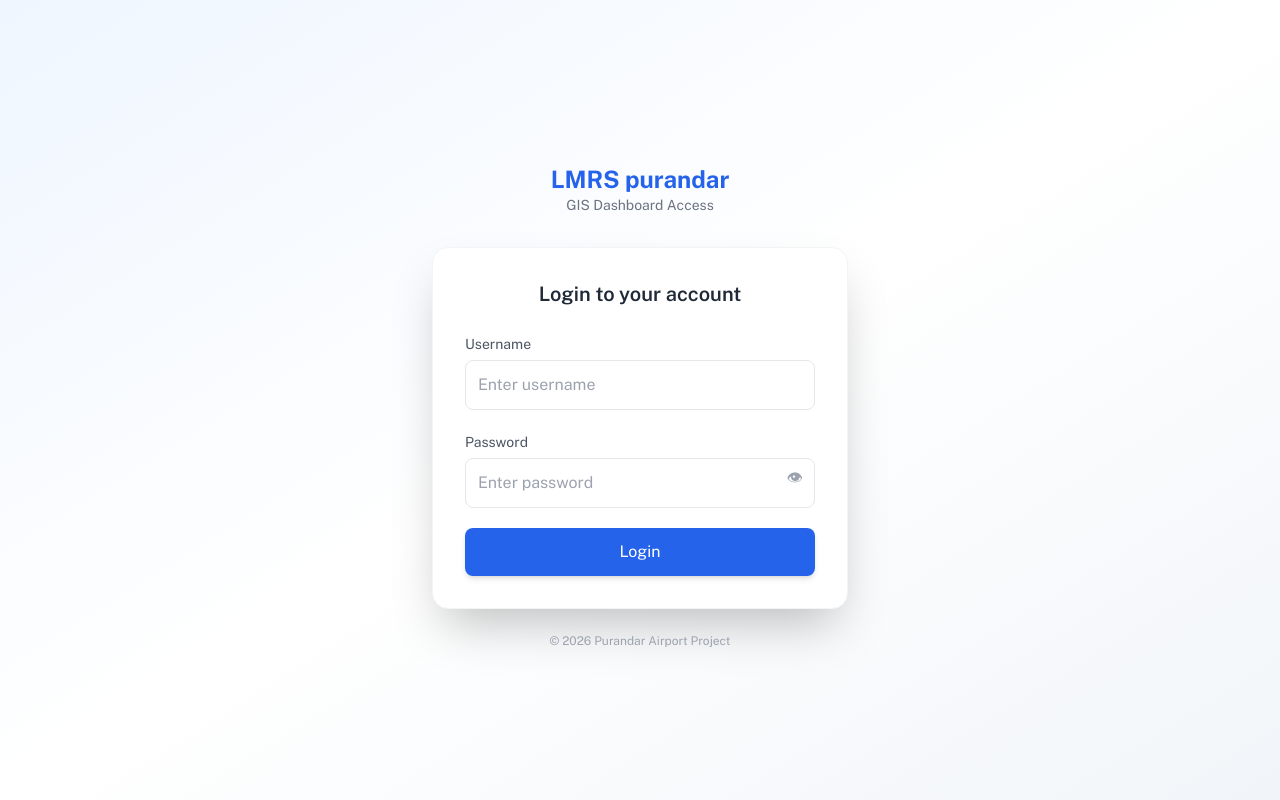
After one commit to Rg-backend-megha-shinde/pap-purandar, a Django app: page /login/ in a window 1280 px wide. The commit adds this page. Run offline with Django 5.2, Linux system fonts and the light colour scheme; some libraries are stand-ins or nearby versions.

Commit message:
Login + API security implemented

```diff
--- /dev/null
+++ b/lmrs/app/templates/login.html
@@ -0,0 +1,106 @@
+<!DOCTYPE html>
+
+<html lang="en">
+<head>
+    <meta charset="UTF-8">
+    <meta name="viewport" content="width=device-width, initial-scale=1.0">
+    <title>Login | Purandar CMS</title>
+
+<!-- Tailwind -->
+<script src="https://cdn.tailwindcss.com"></script>
+
+<!-- Fonts -->
+<link href="https://fonts.googleapis.com/css2?family=Public+Sans:wght@300;400;600;700&display=swap" rel="stylesheet">
+
+<style>
+    body {
+        font-family: 'Public Sans', sans-serif;
+    }
+</style>
+
+
+</head>
+
+<body class="bg-gradient-to-br from-blue-50 via-white to-slate-100 flex items-center justify-center min-h-screen">
+
+
+<div class="w-full max-w-md px-4">
+
+    <!-- Header -->
+    <div class="text-center mb-8">
+        <div class="flex justify-center mb-3">
+            <!-- <div class="w-12 h-12 bg-blue-100 text-blue-600 flex items-center justify-center rounded-xl shadow-sm">
+
+            </div> -->
+        </div>
+        <h1 class="text-2xl font-bold text-blue-600">LMRS purandar</h1>
+        <p class="text-sm text-gray-500">GIS Dashboard Access</p>
+    </div>
+
+    <!-- Login Card -->
+    <div class="bg-white shadow-2xl rounded-2xl p-8 border border-gray-100">
+
+        <h2 class="text-xl font-semibold text-gray-800 mb-6 text-center">
+            Login to your account
+        </h2>
+
+        <form method="POST" class="space-y-5">
+            {% csrf_token %}
+
+            <!-- Username -->
+            <div>
+                <label class="text-sm text-gray-600">Username</label>
+                <input type="text" name="username"
+                    class="w-full mt-1 p-3 border rounded-lg focus:ring-2 focus:ring-blue-500 focus:outline-none transition"
+                    placeholder="Enter username" required>
+            </div>
+
+            <!-- Password -->
+            <div>
+                <label class="text-sm text-gray-600">Password</label>
+                <div class="relative">
+                    <input type="password" name="password" id="password"
+                        class="w-full mt-1 p-3 border rounded-lg focus:ring-2 focus:ring-blue-500 focus:outline-none transition pr-10"
+                        placeholder="Enter password" required>
+
+                    <!-- Show/Hide -->
+                    <span onclick="togglePassword()"
+                        class="absolute right-3 top-3 cursor-pointer text-gray-400 hover:text-gray-600">
+                        👁
+                    </span>
+                </div>
+            </div>
+
+            <!-- Error -->
+            {% if error %}
+                <div class="bg-red-50 text-red-600 text-sm p-2 rounded text-center">
+                    {{ error }}
+                </div>
+            {% endif %}
+
+            <!-- Button -->
+            <button type="submit"
+                class="w-full bg-blue-600 hover:bg-blue-700 text-white p-3 rounded-lg font-medium transition duration-200 shadow-md hover:shadow-lg">
+                Login
+            </button>
+        </form>
+    </div>
+
+    <!-- Footer -->
+    <p class="text-center text-xs text-gray-400 mt-6">
+        © 2026 Purandar Airport Project
+    </p>
+
+</div>
+
+<!-- JS -->
+<script>
+    function togglePassword() {
+        const password = document.getElementById("password");
+        password.type = password.type === "password" ? "text" : "password";
+    }
+</script>
+
+
+</body>
+</html>
--- a/lmrs/app/urls.py
+++ b/lmrs/app/urls.py
@@ -2,6 +2,8 @@ from django.urls import path
 from . import views
 
 urlpatterns = [
+    path('login/', views.login_view, name='login'),
+    path('logout/', views.logout_view, name='logout'),
     path('', views.home, name='home'),
     path('api/villages-list/', views.get_villages_list, name='villages_list'),
     path('api/all-villages-compensation/', views.get_all_villages_compensation, name='all_villages_compensation'),
--- a/lmrs/app/views.py
+++ b/lmrs/app/views.py
@@ -1,7 +1,23 @@
 from django.shortcuts import render
 from django.http import JsonResponse
 from django.db import connection
-
+from django.contrib.auth.decorators import login_required
+from django.contrib.auth import authenticate, login, logout
+from django.shortcuts import redirect
+from django.shortcuts import render, redirect
+from django.contrib.auth import authenticate, login, logout
+from django.http import JsonResponse
+
+
+
+def api_login_required(view_func):
+    def wrapper(request, *args, **kwargs):
+        if not request.user.is_authenticated:
+            return JsonResponse({"error": "Unauthorized"}, status=401)
+        return view_func(request, *args, **kwargs)
+    return wrapper
+
+@login_required
 def home(request):
     return render(request, 'home.html')
 
@@ -9,7 +25,7 @@ def home(request):
 # Views moved or removed because they were redundant (using GeoServer WMS instead)
 
 
-
+@api_login_required
 def get_villages_list(request):
     """Fetch list of all villages"""
     with connection.cursor() as cursor:
@@ -23,7 +39,7 @@ def get_villages_list(request):
 
 
 
-
+@api_login_required
 def get_all_villages_compensation(request):
     """Fetch compensation for all villages"""
     with connection.cursor() as cursor:
@@ -76,7 +92,7 @@ def get_all_villages_compensation(request):
         villages_data.sort(key=lambda x: x['compensation'], reverse=True)
 
         return JsonResponse({'villages': villages_data})
-
+@api_login_required
 def get_all_villages_farmers(request):
     """Fetch affected farmers count for all villages"""
     with connection.cursor() as cursor:
@@ -127,7 +143,7 @@ def get_all_villages_farmers(request):
         villages_data.sort(key=lambda x: x['farmers_count'], reverse=True)
 
         return JsonResponse({'villages': villages_data})
-
+@api_login_required
 def get_project_stats(request):
     """Fetch project statistics - supports optional village filter"""
     village_name = request.GET.get('village', None)
@@ -726,7 +742,7 @@ def get_project_stats(request):
             'asset_areas': asset_areas,
             'land_classification': land_classification
         })
-
+@api_login_required
 def get_gut_numbers_by_village(request, village_name):
     """Fetch list of gut numbers for a specific village"""
     with connection.cursor() as cursor:
@@ -745,7 +761,7 @@ def get_gut_numbers_by_village(request, village_name):
             traceback.print_exc()
             return JsonResponse({'error': str(e), 'gut_numbers': []}, status=500)
 
-
+@api_login_required
 def get_gut_stats(request, village_name, gut_number):
     """Fetch statistics for a specific gut"""
     with connection.cursor() as cursor:
@@ -1069,7 +1085,7 @@ def get_gut_stats(request, village_name, gut_number):
             import traceback
             traceback.print_exc()
             return JsonResponse({'error': str(e)}, status=500)
-
+@api_login_required
 def get_layer_bounds(request, layer_name):
     """Fetch bounding box for any layer"""
     valid_layers = {
@@ -1521,3 +1537,23 @@ def get_layer_bounds(request, layer_name):
             import traceback
             traceback.print_exc()
             return JsonResponse({'error': str(e)}, status=500)
+
+def login_view(request):
+    if request.method == "POST":
+        username = request.POST.get("username")
+        password = request.POST.get("password")
+
+        user = authenticate(request, username=username, password=password)
+
+        if user:
+            login(request, user)
+            return redirect('home')
+        else:
+            return render(request, 'login.html', {"error": "Invalid credentials"})
+
+    return render(request, 'login.html')
+
+
+def logout_view(request):
+    logout(request)
+    return redirect('login')
--- a/lmrs/lmrs/settings.py
+++ b/lmrs/lmrs/settings.py
@@ -83,7 +83,7 @@ DATABASES = {
         'ENGINE': os.getenv('DB_ENGINE', 'django.db.backends.postgresql'),
         'NAME': os.getenv('DB_NAME', 'lmrs_new'),
         'USER': os.getenv('DB_USER', 'postgres'),
-        'PASSWORD': os.getenv('DB_PASSWORD', 'postgres'),
+        'PASSWORD': os.getenv('DB_PASSWORD', 'pass123'),
         'HOST': os.getenv('DB_HOST', 'localhost'),
         'PORT': os.getenv('DB_PORT', '5432'),
     }
@@ -129,3 +129,7 @@ STATIC_ROOT = os.path.join(BASE_DIR, 'staticfiles')
 STATICFILES_DIRS = [
     os.path.join(BASE_DIR, 'static')
 ]
+
+LOGIN_URL = '/login/'
+LOGIN_REDIRECT_URL = '/'
+LOGOUT_REDIRECT_URL = '/login/'
```
Also changed, not shown: lmrs/app/templates/home.html (+102 -3 lines).
